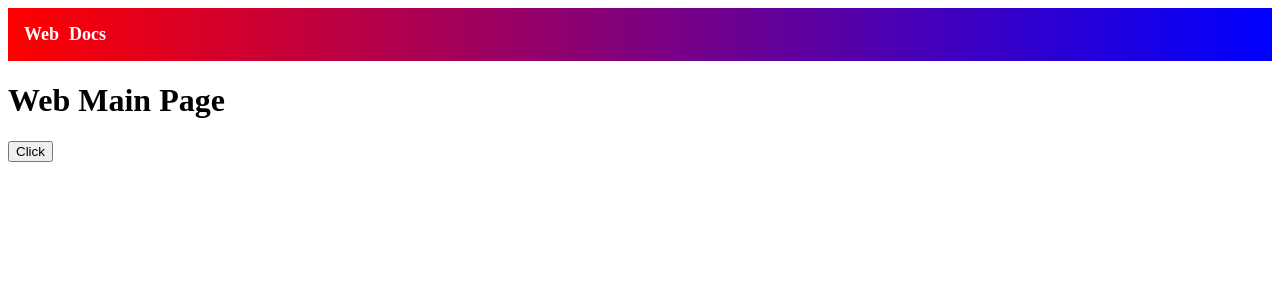
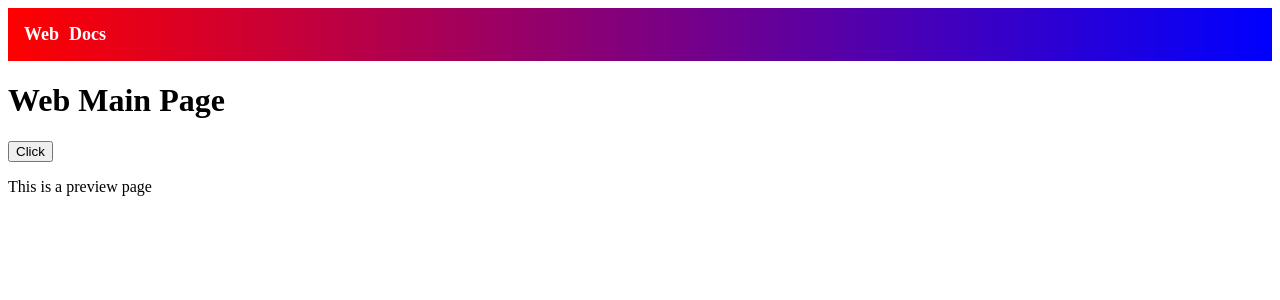
Before and after one commit to malazaysc/test-vercel-monorepo, a Next.js app in the folder apps/web/: page / in a window 1280 px wide. Shown: the top 300 px of the page. Built offline with nearby package versions, Linux system fonts and the light colour scheme.

Commit message:
Preview test

```diff
--- a/apps/web/pages/index.tsx
+++ b/apps/web/pages/index.tsx
@@ -7,6 +7,9 @@ export default function Web() {
       <Header />
       <h1>Web Main Page</h1>
       <Button />
+      <div>
+        <p>This is a preview page</p>
+      </div>
     </div>
   );
 }
```
Also changed, not shown: 1 other file (tests, documents, lock files or other folders).
